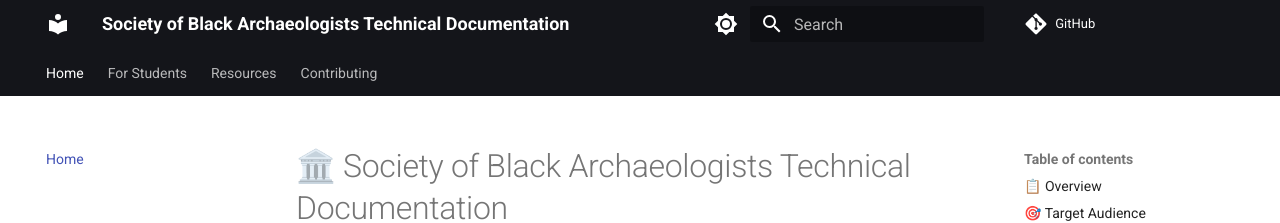
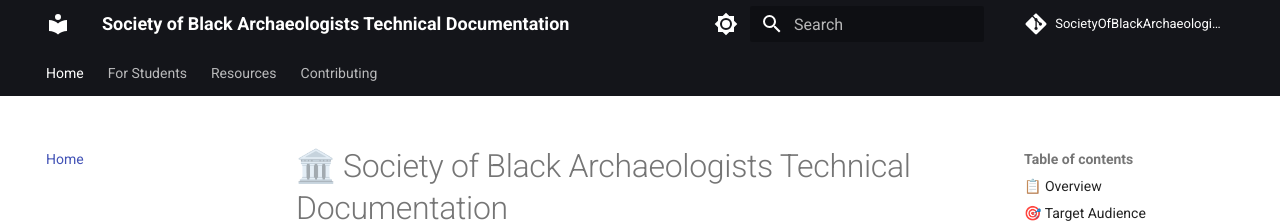
Before and after one commit to MalikpMorgan/SocietyOfBlackArchaeologistsTechnicalDocumentation, an MkDocs documentation site: the page built from docs/index.md, in a window 1280 px wide. Shown: the top 223 px of the page. Built offline with MkDocs 1.6.1 and Material for MkDocs 9.7.7, drawn with Linux system fonts in a browser that asks for light colours; comment, search, counter and statistics services are not loaded.

Commit message:
repo name

```diff
--- a/mkdocs.yml
+++ b/mkdocs.yml
@@ -2,6 +2,7 @@
 site_description: Documentation Platform for Advancing Archaeological Research and Technology
 site_author: Malik P. Morgan
 repo_url: https://github.com/MalikpMorgan/SocietyOfBlackArchaeologistsTechnicalDocumentation
+repo_name: SocietyOfBlackArchaeologistsTechnicalDocumentation
 
 theme:
   name: material
```
